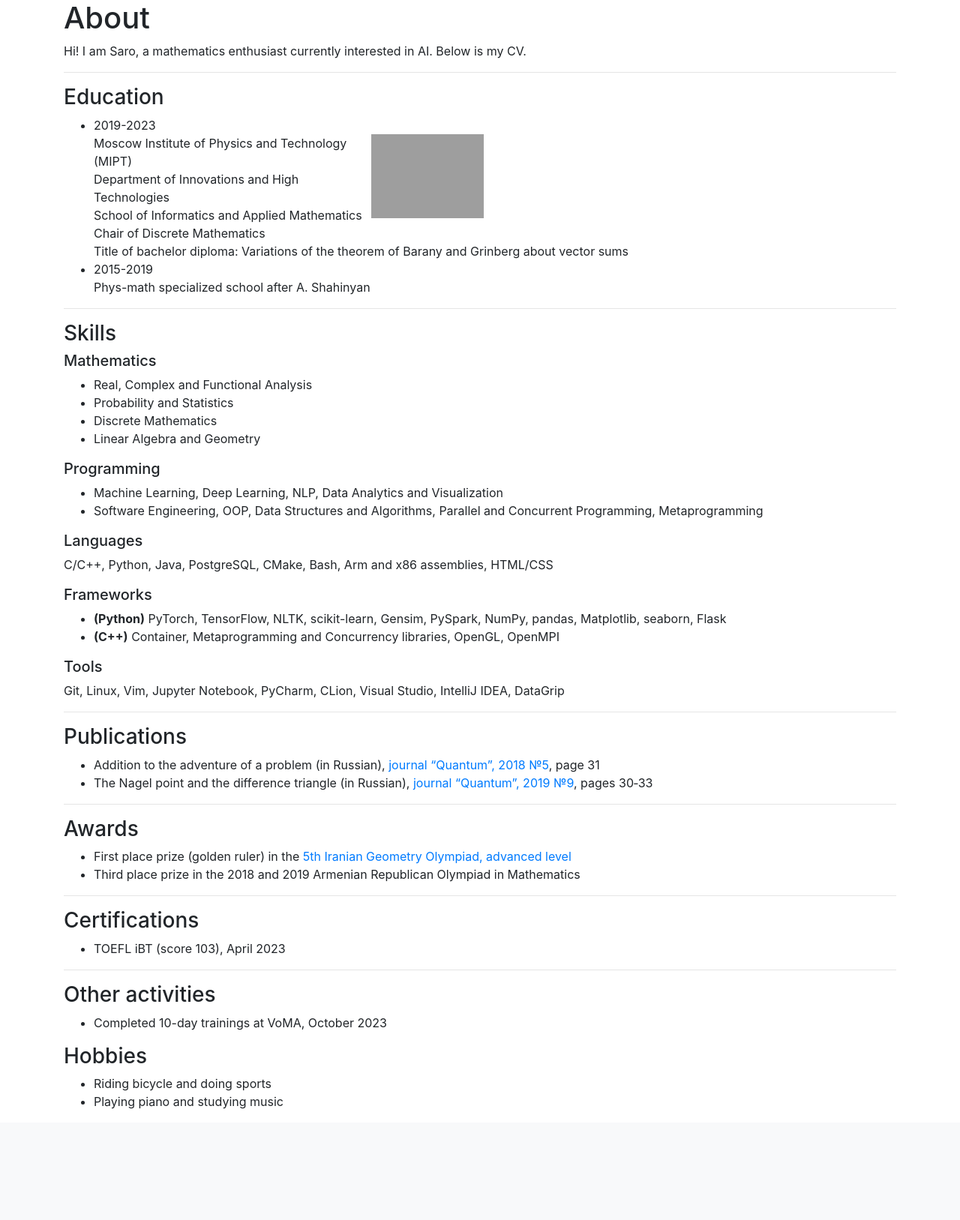
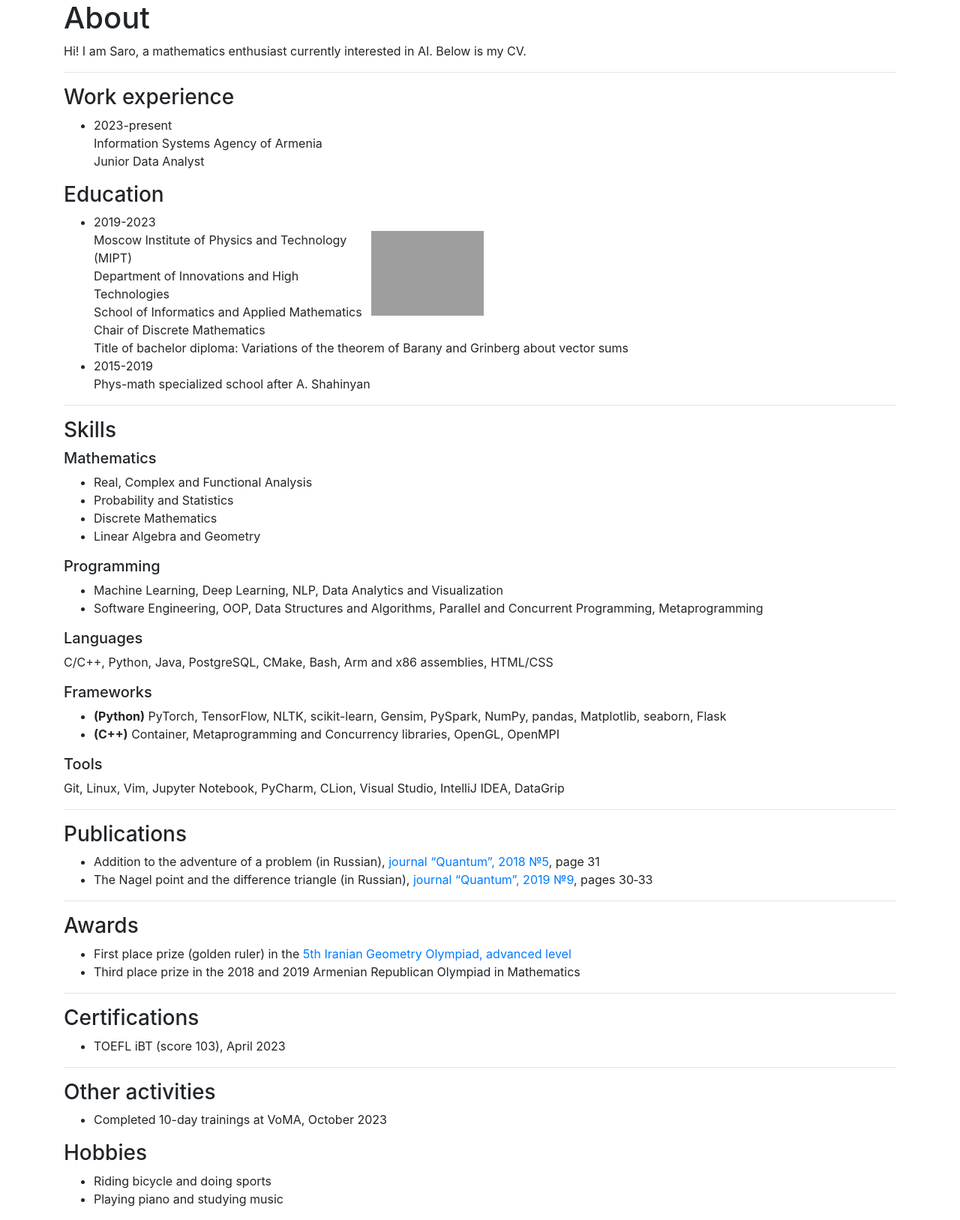
Before and after one commit to saro2808/website, a Flask app: page /about in a window 1280 px wide. Shown: the part 56-1683 px from the top of the page at 75% size. Before the commit the page ends 1535 px from the top, so only its background shows below. Run offline with Flask 3, Linux system fonts and the light colour scheme; some libraries are stand-ins or nearby versions; grey boxes are pictures that could not be loaded.

Commit message:
Update about.html

```diff
--- a/templates/about.html
+++ b/templates/about.html
@@ -4,6 +4,15 @@
     <h1>{% block title %} About {% endblock %}</h1>
     <p>Hi! I am Saro, a mathematics enthusiast currently interested in AI. Below is my CV.</p>
     <hr>
+
+    <h3>Work experience</h3>
+    <ul>
+        <li>
+            2023-present<br>
+            Information Systems Agency of Armenia<br>
+            Junior Data Analyst
+        </li>
+    </ul>
 
     <h3>Education</h3>
     <ul>
```
